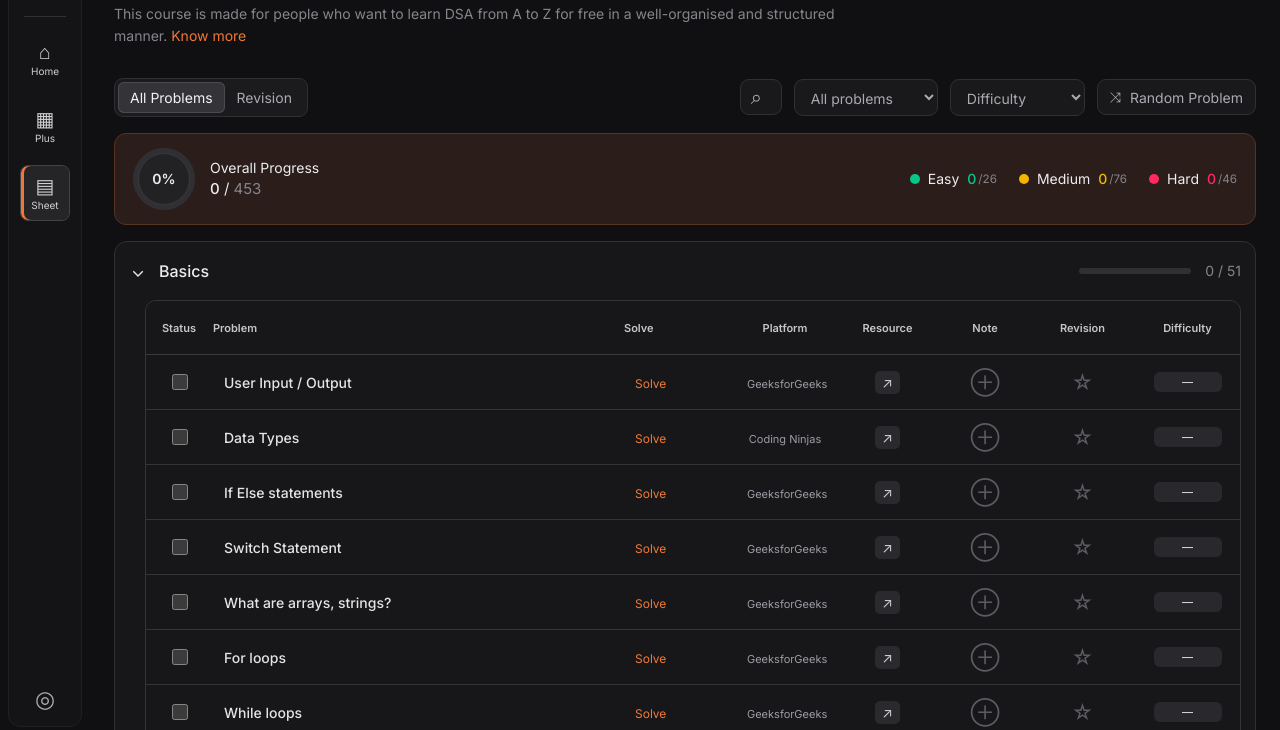
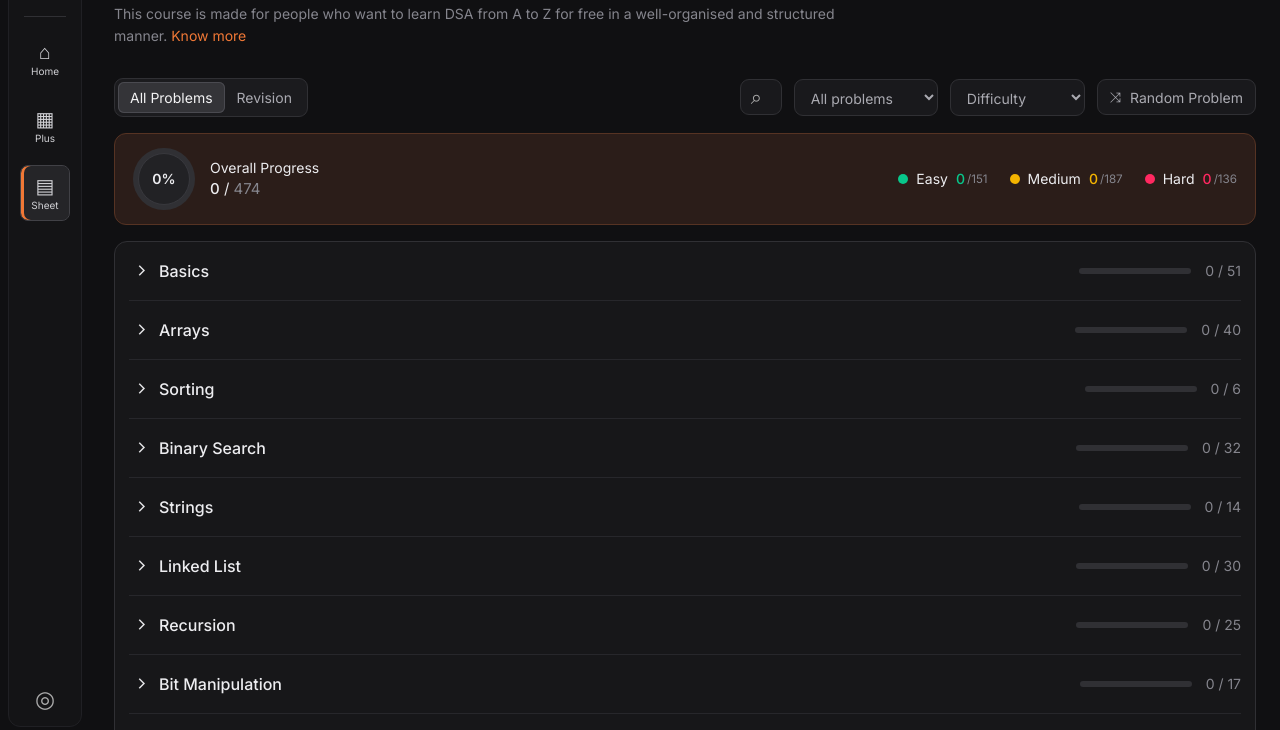
Before and after one commit to Anxhul10/striverAtoZ-mirror, a plain HTML site: page index.html in a window 1280 px wide. Shown: the part 65-795 px from the top of the page. Drawn offline with Linux system fonts and the light colour scheme.

Commit message:
fix; collapase section and update total cnts of questiosn

```diff
--- a/app.js
+++ b/app.js
@@ -2811,6 +2811,10 @@ const DATA = [
 ];
 
 const STORAGE_KEY = "a2z-sheet-progress-v1";
+const REFERENCE_TOTALS = { total: 474, Easy: 151, Medium: 187, Hard: 136 };
+// Deliberately not persisted: a fresh page load starts with every section collapsed.
+// Re-renders during this page session preserve the user's expanded sections.
+const expandedTopics = new Set();
 const state = loadState();
 let revisionOnly = false;
 let noteProblemId = null;
@@ -2838,7 +2842,7 @@ function difficultyOf(problem) {
 function updateOverview() {
   const problems = allProblems();
   const solved = problems.filter(p => getProblemState(p.id).done).length;
-  const total = problems.length;
+  const total = REFERENCE_TOTALS.total;
   const percent = total ? Math.round(solved / total * 100) : 0;
   $("#solvedCount").textContent = solved;
   $("#totalCount").textContent = total;
@@ -2847,7 +2851,7 @@ function updateOverview() {
   ["Easy", "Medium", "Hard"].forEach(level => {
     const group = problems.filter(p => difficultyOf(p) === level);
     $("#"+level.toLowerCase()+"Count").textContent = group.filter(p => getProblemState(p.id).done).length;
-    $("#"+level.toLowerCase()+"Total").textContent = `/${group.length}`;
+    $("#"+level.toLowerCase()+"Total").textContent = `/${REFERENCE_TOTALS[level]}`;
   });
 }
 function matchesFilters(problem) {
@@ -2940,11 +2944,11 @@ function render() {
     const solved = topic.problems.filter((p, pi) => getProblemState(problemId(ti, pi)).done).length;
 
     const section = document.createElement("section");
-    section.className = "topic";
+    section.className = `topic${expandedTopics.has(ti) ? "" : " collapsed"}`;
     const heading = document.createElement("div");
     heading.className = "topic-heading";
     heading.setAttribute("role", "button"); heading.setAttribute("tabindex", "0");
-    heading.setAttribute("aria-expanded", "true");
+    heading.setAttribute("aria-expanded", String(expandedTopics.has(ti)));
     const chevron = document.createElement("span"); chevron.className = "chevron"; chevron.textContent = "⌄";
     const title = document.createElement("span"); title.className = "topic-title"; title.textContent = topic.topic;
     const summary = document.createElement("span"); summary.className = "topic-summary";
@@ -2966,8 +2970,10 @@ function render() {
     table.append(thead, tbody); wrap.append(table); content.append(wrap);
     section.append(heading, content);
     const toggle = () => {
-      section.classList.toggle("collapsed");
-      heading.setAttribute("aria-expanded", String(!section.classList.contains("collapsed")));
+      if (expandedTopics.has(ti)) expandedTopics.delete(ti);
+      else expandedTopics.add(ti);
+      section.classList.toggle("collapsed", !expandedTopics.has(ti));
+      heading.setAttribute("aria-expanded", String(expandedTopics.has(ti)));
     };
     heading.addEventListener("click", toggle);
     heading.addEventListener("keydown", e => { if (e.key === "Enter" || e.key === " ") { e.preventDefault(); toggle(); } });
--- a/index.html
+++ b/index.html
@@ -62,13 +62,13 @@
         <div class="progress-ring" id="progressRing"><span id="progressPercent">0%</span></div>
         <div>
           <div class="overview-label">Overall Progress</div>
-          <div class="overview-count"><strong id="solvedCount">0</strong> / <span id="totalCount">0</span></div>
+          <div class="overview-count"><strong id="solvedCount">0</strong> / <span id="totalCount">474</span></div>
         </div>
       </div>
       <div class="difficulty-stats">
-        <div class="difficulty-stat easy"><i></i><span>Easy</span><b id="easyCount">0</b><small id="easyTotal">/0</small></div>
-        <div class="difficulty-stat medium"><i></i><span>Medium</span><b id="mediumCount">0</b><small id="mediumTotal">/0</small></div>
-        <div class="difficulty-stat hard"><i></i><span>Hard</span><b id="hardCount">0</b><small id="hardTotal">/0</small></div>
+        <div class="difficulty-stat easy"><i></i><span>Easy</span><b id="easyCount">0</b><small id="easyTotal">/151</small></div>
+        <div class="difficulty-stat medium"><i></i><span>Medium</span><b id="mediumCount">0</b><small id="mediumTotal">/187</small></div>
+        <div class="difficulty-stat hard"><i></i><span>Hard</span><b id="hardCount">0</b><small id="hardTotal">/136</small></div>
       </div>
     </section>
 
```
